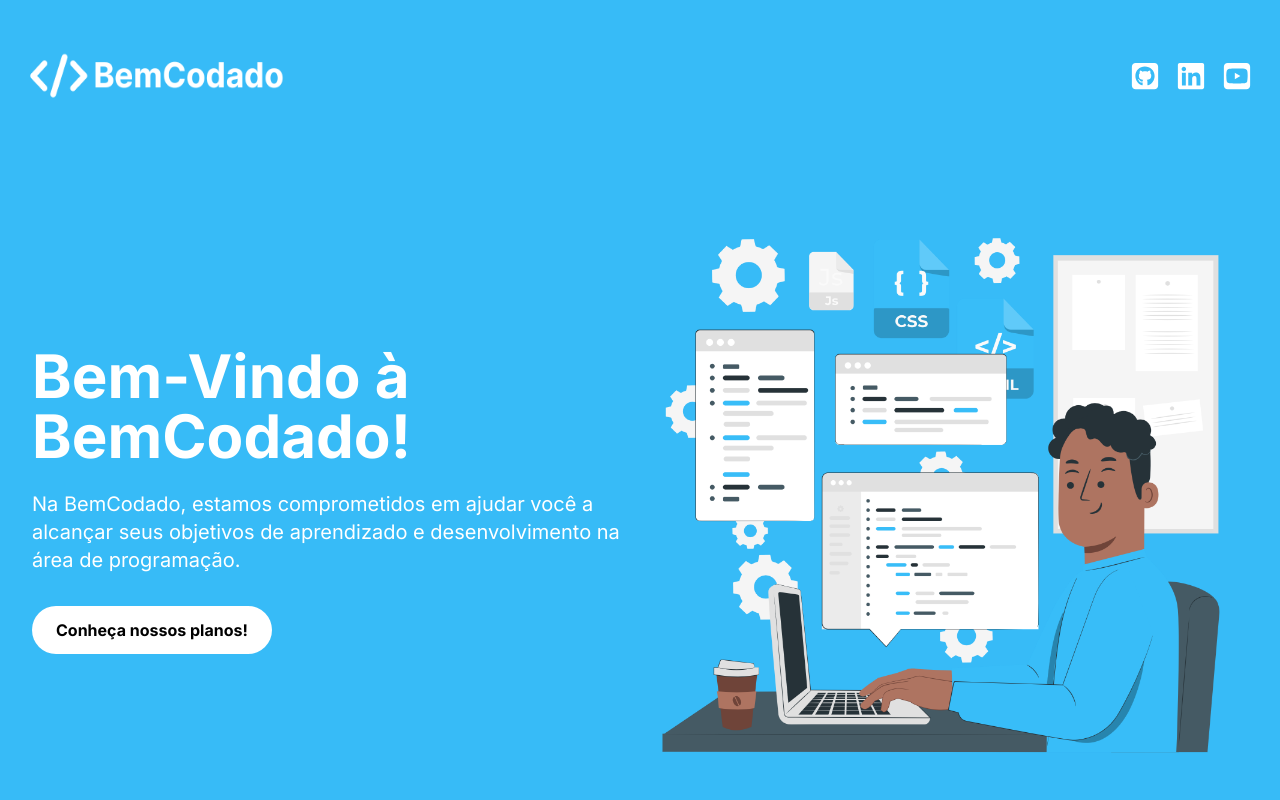
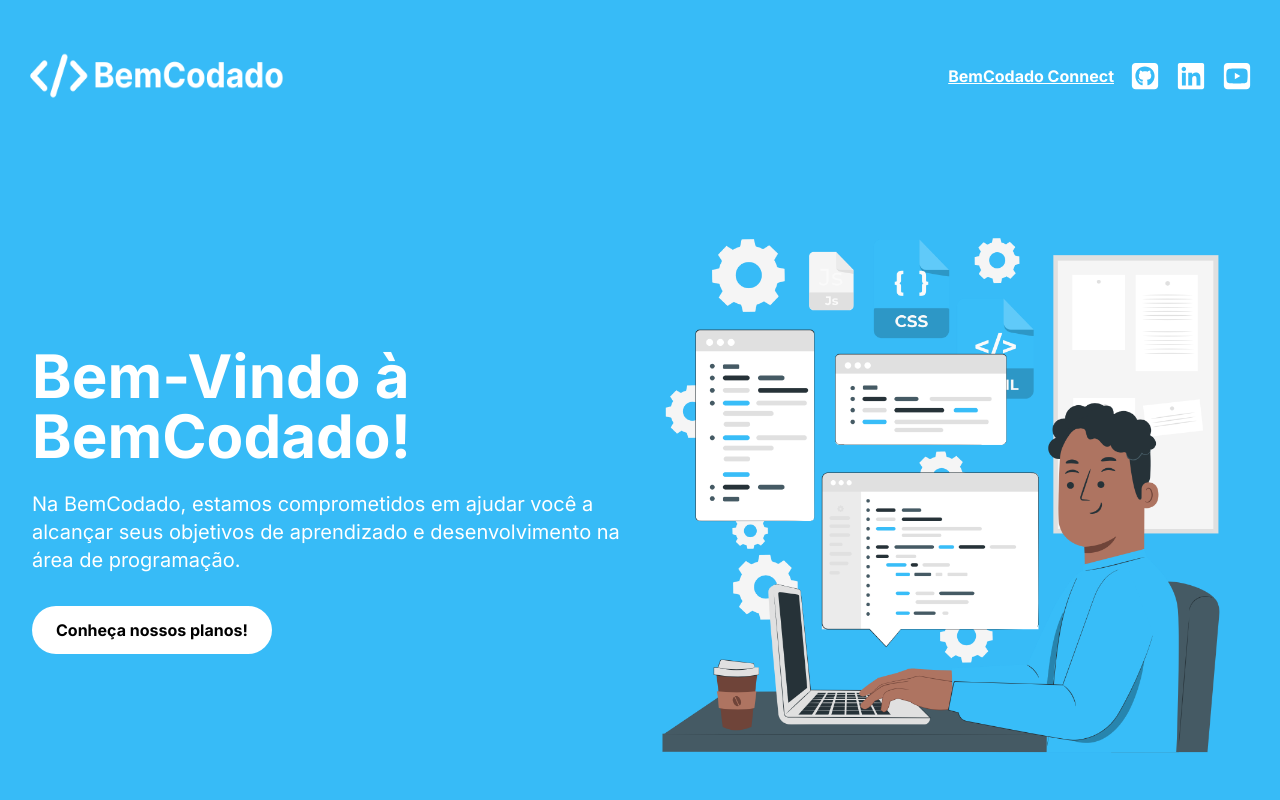
Before and after one commit to claudiocassimiro/bemcodado-mentorias, a Next.js app: page / in a window 1280 px wide. Shown: the top 800 px of the page. Built offline with nearby package versions, Linux system fonts and the light colour scheme.

Commit message:
feat: add Analytics and link for BemCodadoConect on nav of homepage

```diff
--- a/package.json
+++ b/package.json
@@ -10,6 +10,7 @@
   },
   "dependencies": {
     "@radix-ui/react-icons": "^1.3.0",
+    "@vercel/analytics": "^1.4.1",
     "class-variance-authority": "^0.7.0",
     "clsx": "^2.1.1",
     "lucide-react": "^0.439.0",
--- a/src/app/layout.tsx
+++ b/src/app/layout.tsx
@@ -1,6 +1,7 @@
 import type { Metadata } from "next";
 import { Inter } from "next/font/google";
 import "./globals.css";
+import { Analytics } from "@vercel/analytics/react";
 
 // Importing additional components
 // import Header from "@/components/Header";
@@ -50,6 +51,7 @@
         {/* <Header /> */}
         <main className="flex-grow container mx-auto px-4 py-8">
           {children}
+          <Analytics />
         </main>
         {/* <Footer /> */}
       </body>
--- a/src/app/page.tsx
+++ b/src/app/page.tsx
@@ -56,6 +56,14 @@
             />
           </div>
           <nav className="hidden lg:flex items-center space-x-4">
+            <a
+              href="/bemcodado-connect"
+              target="_blank"
+              rel="noopener noreferrer"
+              className="text-white cursor-pointer font-bold underline"
+            >
+              BemCodado Connect
+            </a>
             <a
               href="https://github.com/claudiocassimiro"
               target="_blank"
@@ -120,7 +128,17 @@
           }`}
         >
           <nav className="container mx-auto py-4">
-            <ul className="flex justify-center gap-4">
+            <ul className="flex justify-center items-center gap-4">
+              <li>
+                <a
+                  href="https://bemcodado-mentorias.vercel.app/bemcodado-connect"
+                  target="_blank"
+                  rel="noopener noreferrer"
+                  className="text-blue-500 cursor-pointer font-bold underline"
+                >
+                  BemCodado Connect
+                </a>
+              </li>
               <li>
                 <a
                   href="https://github.com/claudiocassimiro"
```
Also changed, not shown: 1 other file (tests, documents, lock files or other folders).
